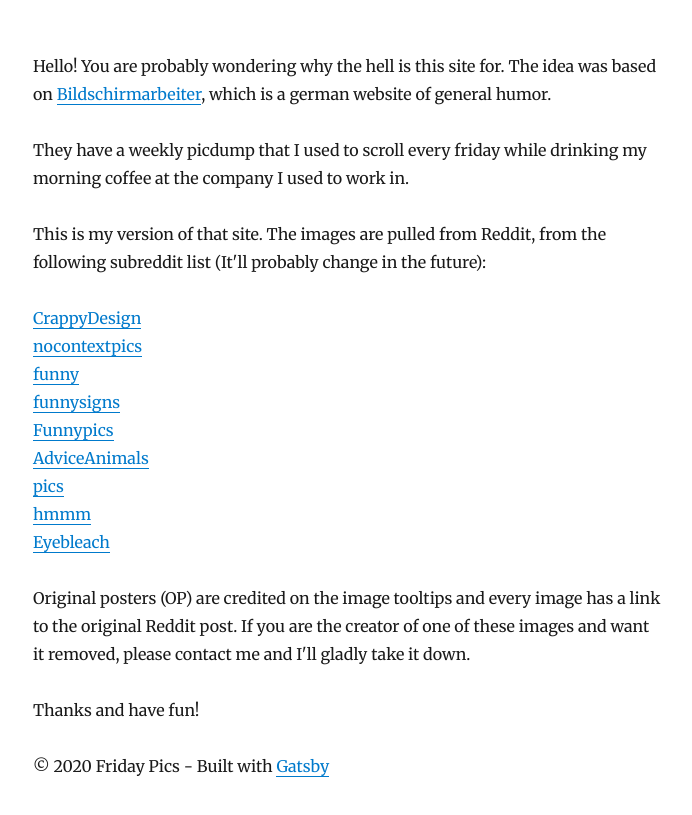
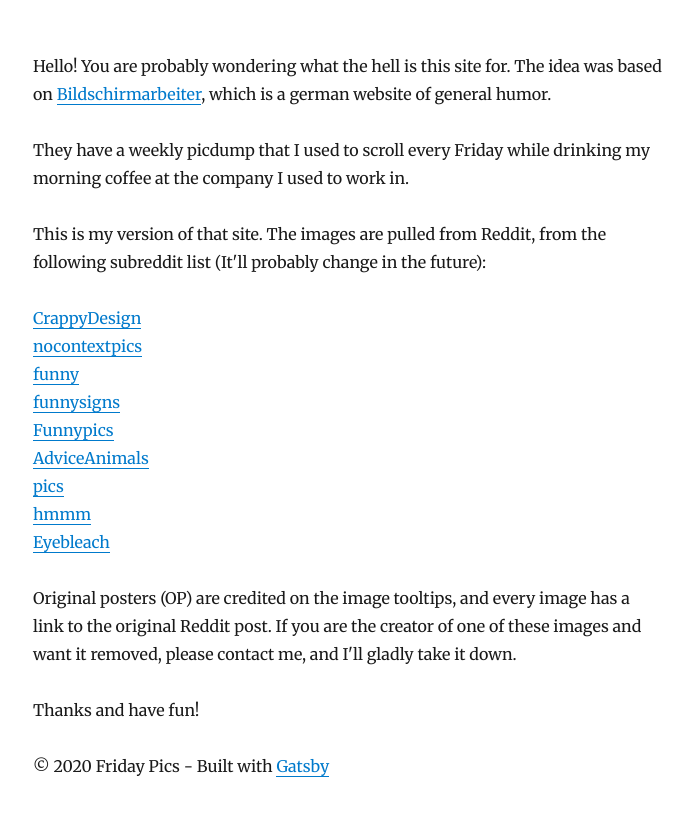
Before and after one commit to berrutti/friday-pics, a Gatsby site: page /about in a window 1280 px wide. Shown: the part 71-886 px from the top of the page, without its empty margins (292-984 px from the left). Built offline with nearby package versions, Linux system fonts and the light colour scheme; Gatsby itself is replaced by a stand-in of ours; some packages are replaced by stand-ins of ours.

Commit message:
Fixed about typos

```diff
--- a/src/pages/about.js
+++ b/src/pages/about.js
@@ -19,9 +19,9 @@ class About extends React.Component {
           </h3>
         </header>
         <section>
-          <p>Hello! You are probably wondering why the hell is this site for.
-          The idea was based on <a href="http://www.bildschirmarbeiter.com">Bildschirmarbeiter</a>, which is a german website of general humor.</p>
-          <p>They have a weekly picdump that I used to scroll every friday while drinking my morning coffee at the company I used to work in.</p>
+          <p>Hello! You are probably wondering what the hell is this site for.
+            The idea was based on <a href="http://www.bildschirmarbeiter.com">Bildschirmarbeiter</a>, which is a german website of general humor.</p>
+          <p>They have a weekly picdump that I used to scroll every Friday while drinking my morning coffee at the company I used to work in.</p>
           <p>This is my version of that site. The images are pulled from Reddit, from the following subreddit list (It'll probably change in the future):</p>
           <p>
             <a href="https://www.reddit.com/r/CrappyDesign">CrappyDesign</a><br />
@@ -34,8 +34,8 @@ class About extends React.Component {
             <a href="https://www.reddit.com/r/hmmm">hmmm</a><br />
             <a href="https://www.reddit.com/r/Eyebleach">Eyebleach</a><br />
           </p>
-          <p>Original posters (OP) are credited on the image tooltips and every image has a link to the original Reddit post.
-          If you are the creator of one of these images and want it removed, please contact me and I'll gladly take it down.
+          <p>Original posters (OP) are credited on the image tooltips, and every image has a link to the original Reddit post.
+            If you are the creator of one of these images and want it removed, please contact me, and I'll gladly take it down.
           </p>
           <p>Thanks and have fun!</p>
         </section>
```
